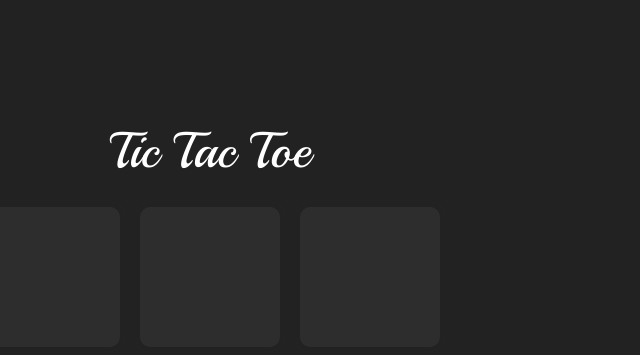
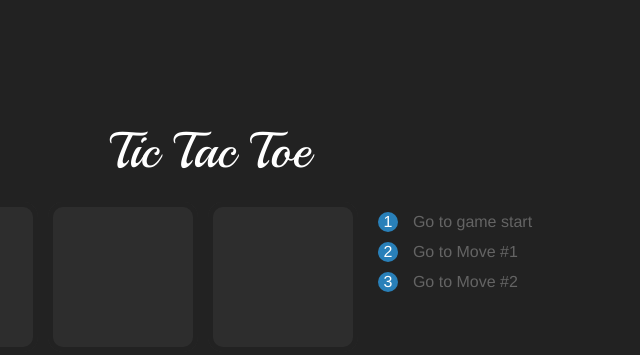
Before and after one commit to PavloOleksandrovich/react-tic-tac-toe, a React app: page / in a window 1280 px wide. Shown: the whole page, without its empty margins (430-1070 px from the left). Built offline with nearby package versions, Linux system fonts and the light colour scheme.

Commit message:
History view

```diff
--- a/src/components/Game/Game.js
+++ b/src/components/Game/Game.js
@@ -1,6 +1,7 @@
 import React, { Component } from 'react';
 import Board from '../Board/Board';
 import Modal from '../Modal/Modal';
+import History from '../History/History';
 import style from './Game.module.scss';
 import { calculateWinner } from '../../utils/game';
 
@@ -69,12 +70,16 @@ export default class Game extends Component {
           {title}
         </div>
 
+        <main>
           <Board
             rows={rows}
             colls={colls}
             squares={squares}
             onClick={(row, col) => this.handleClick(row, col)}
           />
+
+          <History />
+        </main>
 
         {this.state.isModalOpen &&
           <Modal onClose={() => this.handleModal()}>
--- a/src/components/Game/Game.module.scss
+++ b/src/components/Game/Game.module.scss
@@ -10,6 +10,10 @@
         color: #FFFFFF;
         font-family: 'Playball';
         margin-bottom: 20px;
+    }
+
+    main {
+        display: flex;
     }
 }
 
--- /dev/null
+++ b/src/components/History/History.js
@@ -0,0 +1,14 @@
+import React, { Component } from 'react';
+import style from './History.module.scss';
+
+export default class History extends Component {
+    render() {
+        return (
+            <ul className={style.history}>
+                <li>Go to game start</li>
+                <li>Go to Move #1</li>
+                <li>Go to Move #2</li>
+            </ul>
+        );
+    }
+}
--- /dev/null
+++ b/src/components/History/History.module.scss
@@ -0,0 +1,34 @@
+.history {
+    font-family: Helvetica;
+    counter-reset: historyCounter;
+    color: #646464;
+    margin-left: 20px;
+    list-style: none;
+
+    li {
+        line-height: 20px;
+        margin: 10px 0;
+        cursor: pointer;
+
+        &::before {
+            content: counter(historyCounter);
+            counter-increment: historyCounter;
+            display: inline-block;
+            width: 20px;
+            height: 20px;
+            margin-right: 15px;
+            text-align: center;
+            border-radius: 50%;
+            color:#fff;
+            background:#2980b9;
+        }
+
+        &:hover {
+            color: #000;
+        }
+
+        &:hover::before {
+            background-color: #2ecc71;
+        }
+    }
+}
```
Lines whose indentation alone changed are shown as unchanged.
